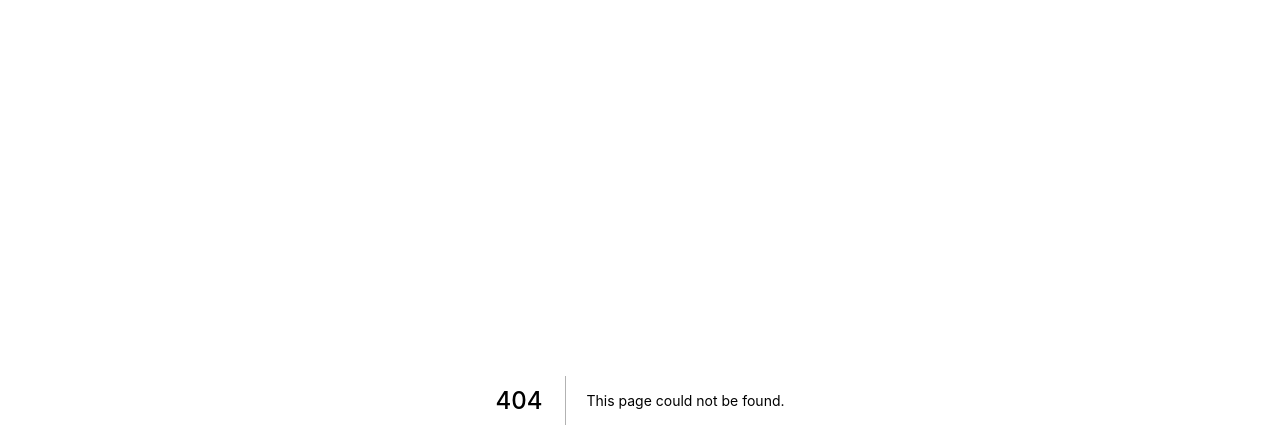
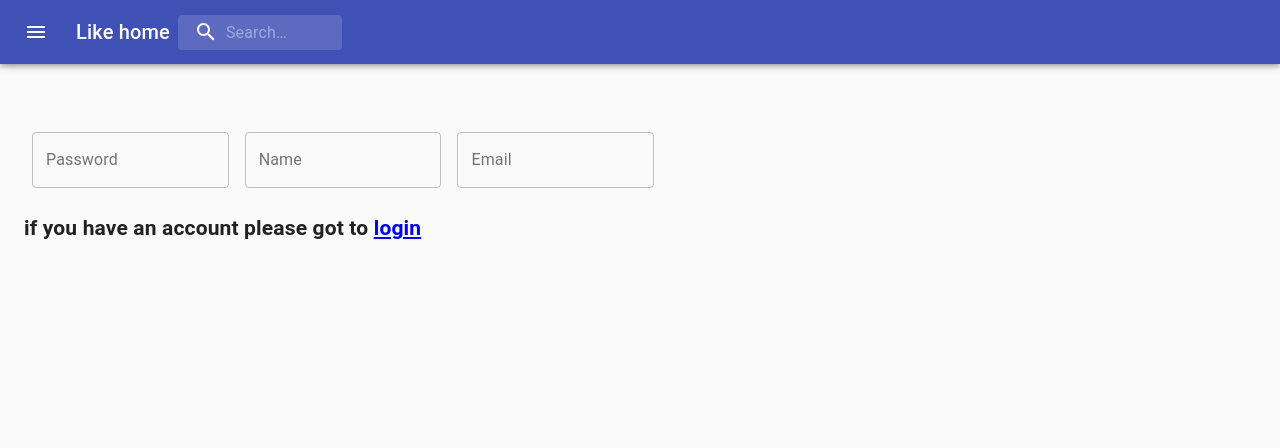
Before and after one commit to erfan-am/next, a Next.js app: page /auth/signup in a window 1280 px wide. Before the commit this address had no page. Shown: the top 448 px of the page. Built offline with nearby package versions, Linux system fonts and the light colour scheme.

Commit message:
NEXT.js app with next.js ,material ui and redux

```diff
--- /dev/null
+++ b/app/shared/Layout.js
@@ -0,0 +1,219 @@
+import React from "react";
+import clsx from "clsx";
+import { useTheme, makeStyles, fade } from "@material-ui/core/styles";
+import Drawer from "@material-ui/core/Drawer";
+import CssBaseline from "@material-ui/core/CssBaseline";
+import AppBar from "@material-ui/core/AppBar";
+import Toolbar from "@material-ui/core/Toolbar";
+import List from "@material-ui/core/List";
+import Typography from "@material-ui/core/Typography";
+import Divider from "@material-ui/core/Divider";
+import IconButton from "@material-ui/core/IconButton";
+import MenuIcon from "@material-ui/icons/Menu";
+import ChevronLeftIcon from "@material-ui/icons/ChevronLeft";
+import ChevronRightIcon from "@material-ui/icons/ChevronRight";
+import ListItem from "@material-ui/core/ListItem";
+import ListItemText from "@material-ui/core/ListItemText";
+import Link from "next/link";
+import InputBase from "@material-ui/core/InputBase";
+import SearchIcon from "@material-ui/icons/Search";
+const drawerWidth = 240;
+
+const useStyles = makeStyles((theme) => ({
+  layout: {
+    display: "flex",
+    width: "100%"
+  },
+  appBar: {
+    transition: theme.transitions.create(["margin", "width"], {
+      easing: theme.transitions.easing.sharp,
+      duration: theme.transitions.duration.leavingScreen
+    })
+  },
+  appBarShift: {
+    width: `calc(100% - ${drawerWidth}px)`,
+    marginLeft: drawerWidth,
+    transition: theme.transitions.create(["margin", "width"], {
+      easing: theme.transitions.easing.easeOut,
+      duration: theme.transitions.duration.enteringScreen
+    })
+  },
+  menuButton: {
+    marginRight: theme.spacing(2)
+  },
+  hide: {
+    display: "none"
+  },
+  drawer: {
+    width: drawerWidth,
+    flexShrink: 0
+  },
+  drawerPaper: {
+    width: drawerWidth
+  },
+  drawerHeader: {
+    display: "flex",
+    alignItems: "center",
+    padding: theme.spacing(0, 1),
+    // necessary for content to be below app bar
+    ...theme.mixins.toolbar,
+    justifyContent: "flex-end"
+  },
+  content: {
+    flexGrow: 1,
+    padding: theme.spacing(3),
+    transition: theme.transitions.create("margin", {
+      easing: theme.transitions.easing.sharp,
+      duration: theme.transitions.duration.leavingScreen
+    }),
+    marginLeft: -drawerWidth
+  },
+  contentShift: {
+    transition: theme.transitions.create("margin", {
+      easing: theme.transitions.easing.easeOut,
+      duration: theme.transitions.duration.enteringScreen
+    }),
+    marginLeft: 0
+  },
+  search: {
+    position: "relative",
+    borderRadius: theme.shape.borderRadius,
+    backgroundColor: fade(theme.palette.common.white, 0.15),
+    "&:hover": {
+      backgroundColor: fade(theme.palette.common.white, 0.25)
+    },
+    marginLeft: 0,
+    width: "100%",
+    [theme.breakpoints.up("sm")]: {
+      marginLeft: theme.spacing(1),
+      width: "auto"
+    }
+  },
+  searchIcon: {
+    padding: theme.spacing(0, 2),
+    height: "100%",
+    position: "absolute",
+    pointerEvents: "none",
+    display: "flex",
+    alignItems: "center",
+    justifyContent: "center"
+  },
+  inputRoot: {
+    color: "inherit"
+  },
+  inputInput: {
+    padding: theme.spacing(1, 1, 1, 0),
+    // vertical padding + font size from searchIcon
+    paddingLeft: `calc(1em + ${theme.spacing(4)}px)`,
+    transition: theme.transitions.create("width"),
+    width: "100%",
+    [theme.breakpoints.up("sm")]: {
+      width: "12ch",
+      "&:focus": {
+        width: "20ch"
+      }
+    }
+  }
+}));
+export default function PersistentDrawerLeft(props) {
+  const classes = useStyles();
+  const theme = useTheme();
+
+  const [open, setOpen] = React.useState(false);
+
+  const handleDrawerOpen = () => {
+    setOpen(true);
+  };
+
+  const handleDrawerClose = () => {
+    setOpen(false);
+  };
+
+  return (
+    <div className={classes.layout}>
+      <CssBaseline />
+      <AppBar
+        position="fixed"
+        className={clsx(classes.appBar, {
+          [classes.appBarShift]: open
+        })}
+      >
+        <Toolbar>
+          <IconButton
+            color="inherit"
+            aria-label="open drawer"
+            onClick={handleDrawerOpen}
+            edge="start"
+            className={clsx(classes.menuButton, open && classes.hide)}
+          >
+            <MenuIcon />
+          </IconButton>
+          <Typography variant="h6" noWrap>
+            Like home
+          </Typography>
+          <div className={classes.search}>
+            <div className={classes.searchIcon}>
+              <SearchIcon />
+            </div>
+            <InputBase
+              placeholder="Search…"
+              classes={{
+                root: classes.inputRoot,
+                input: classes.inputInput
+              }}
+              inputProps={{ "aria-label": "search" }}
+            />
+          </div>
+        </Toolbar>
+      </AppBar>
+      <Drawer
+        className={classes.drawer}
+        variant="persistent"
+        anchor="left"
+        open={open}
+        classes={{
+          paper: classes.drawerPaper
+        }}
+      >
+        <div className={classes.drawerHeader}>
+          <IconButton onClick={handleDrawerClose}>
+            {theme.direction === "ltr" ? (
+              <React.Fragment>
+                <ChevronLeftIcon />
+                <h4>LIKE ME</h4>
+              </React.Fragment>
+            ) : (
+              <ChevronRightIcon />
+            )}
+          </IconButton>
+        </div>
+        <Divider />
+        <List>
+          <ListItem button>
+            <ListItemText>
+              <Link href="/">Home</Link>
+            </ListItemText>
+          </ListItem>
+          <ListItem button>
+            <ListItemText>
+              <Link href="/users">Users</Link>
+            </ListItemText>
+          </ListItem>
+          <ListItem button>
+            <ListItemText>
+              <Link href="/auth/login">Login</Link>
+            </ListItemText>
+          </ListItem>
+        </List>
+        <Divider />
+      </Drawer>
+      <main
+        className={clsx(classes.content, {
+          [classes.contentShift]: open
+        })}
+      >
+        {props.children}
+      </main>
+    </div>
+  );
+}
--- a/package.json
+++ b/package.json
@@ -7,6 +7,8 @@
     "start": "next start"
   },
   "dependencies": {
+    "@material-ui/core": "4.11.0",
+    "@material-ui/icons": "4.9.1",
     "next": "9.5.3",
     "react": "16.13.1",
     "react-dom": "16.13.1"
--- /dev/null
+++ b/pages/_document.js
@@ -0,0 +1,16 @@
+import Document, { Html, Head, NextScript, Main } from "next/document";
+class myApp extends Document {
+  render() {
+    return (
+      <Html>
+        <Head></Head>
+        <body>
+          <Main />
+          <NextScript />
+        </body>
+      </Html>
+    );
+  }
+}
+
+export default myApp;
--- /dev/null
+++ b/pages/auth/signup.js
@@ -0,0 +1,52 @@
+import React from "react";
+import TextField from "@material-ui/core/TextField";
+import { makeStyles } from "@material-ui/core/styles";
+import Link from "next/link";
+import Layout from "../../app/shared/Layout";
+const useStyles = makeStyles((theme) => ({
+  form: {
+    "& .MuiTextField-root": {
+      margin: theme.spacing(1),
+      width: "25ch"
+    },
+    marginTop: "100px"
+  }
+}));
+
+export default function FormPropsTextFields() {
+  const classes = useStyles();
+
+  return (
+    <Layout>
+      <form className={classes.form} noValidate autoComplete="off">
+        <div>
+          <TextField
+            id="outlined-password-input"
+            label="Password"
+            type="password"
+            autoComplete="current-password"
+            variant="outlined"
+          />
+          <TextField
+            id="outlined-name-input"
+            label="Name"
+            type="text"
+            autoComplete="current-name"
+            variant="outlined"
+          />
+          <TextField
+            id="outlined-email-input"
+            label="Email"
+            type="email"
+            autoComplete="current-email"
+            variant="outlined"
+          />
+        </div>
+        <h2>
+          if you have an account please got to{" "}
+          <Link href="/auth/login">login</Link>{" "}
+        </h2>
+      </form>
+    </Layout>
+  );
+}
--- a/pages/index.js
+++ b/pages/index.js
@@ -1,3 +1,4 @@
+import Layout from "../app/shared/Layout";
 export default function Index() {
-  return <h1>Hello world</h1>;
+  return <Layout>Hello world</Layout>;
 }
```
Also changed, not shown: pages/auth/login.js (added, +45 -0 lines), 1 other file (tests, documents, lock files or other folders).
